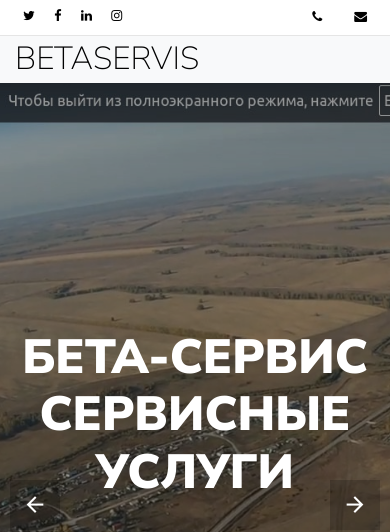
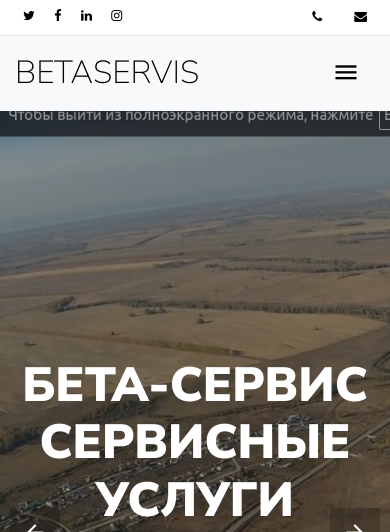
Before and after one commit to Andreilkt/beta_new, a Django app: page / in a window 390 px wide. Shown: the top 532 px of the page. Run offline with Django 4.2, Linux system fonts and the light colour scheme; data comes from the database, SQL or seed files in the repository; some libraries are stand-ins or nearby versions; some web fonts are replaced.

Commit message:
изменен base.html

```diff
--- a/templates/base.html
+++ b/templates/base.html
@@ -76,7 +76,7 @@
                     <div class="col-10">
                         <nav class="site-navigation text-right" role="navigation">
                             <div class="container">
-                                <div class="d-inline-block d-lg-none ml-md-0 mr-auto py-3"></div>
+                                <div class="d-inline-block d-lg-none ml-md-0 mr-auto py-3"><a href="#" class="site-menu-toggle js-menu-toggle text-black"><span class="icon-menu h3"></span></a></div>
 
 {% include 'header.html' %}
 
```
